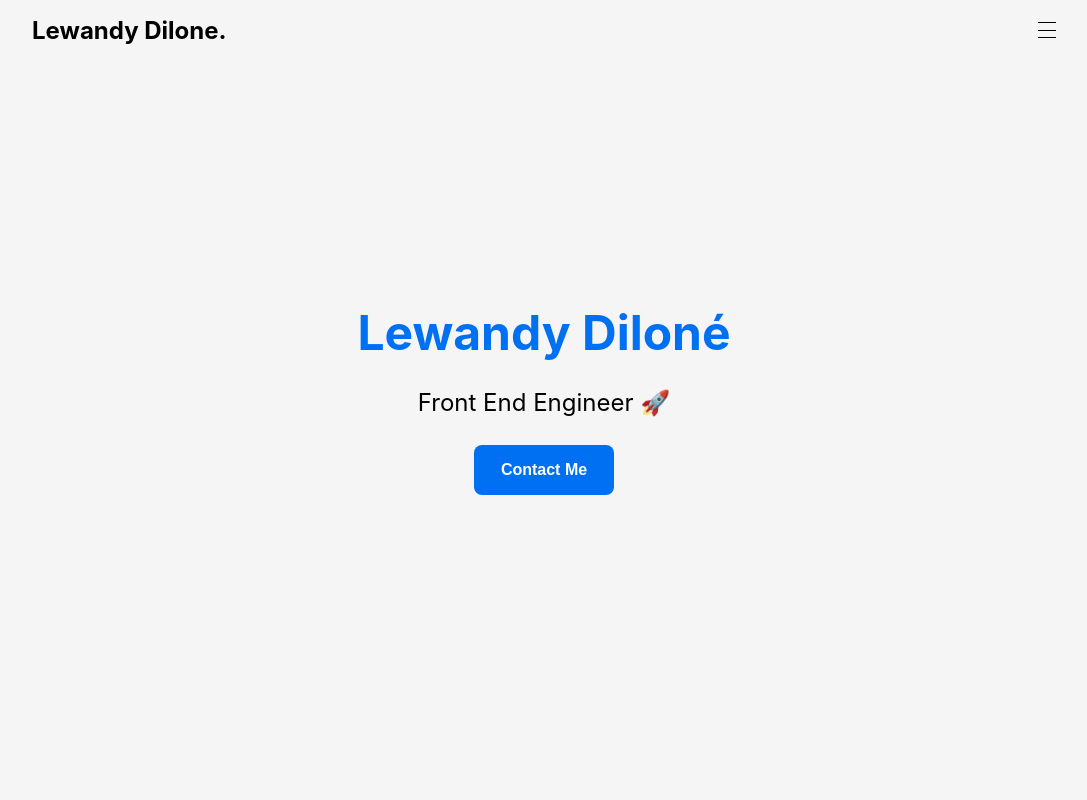
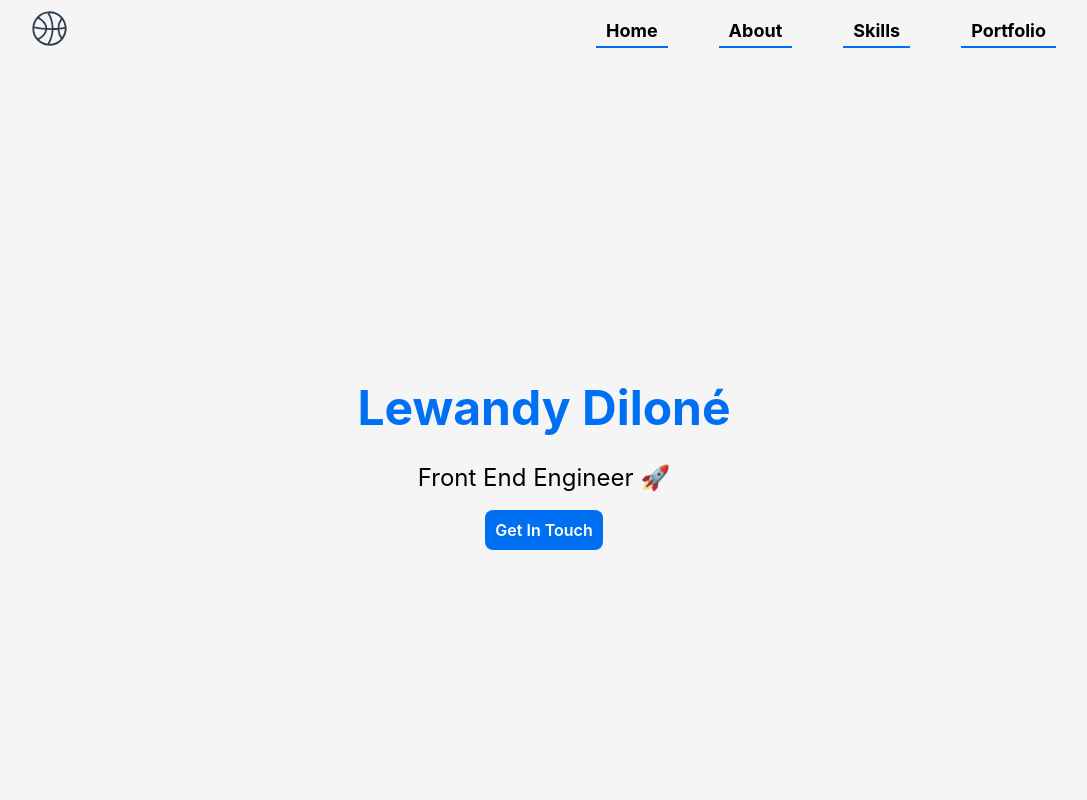
Before and after one commit to lewandy/lewandy.dev, a Next.js app: page / in a window 1280 px wide. Shown: the top 800 px of the page, without its empty margins (96-1183 px from the left). Built offline with nearby package versions, Linux system fonts and the light colour scheme.

Commit message:
- ref: Removed animation on scroll - ref: Home mage styles and call to action button - Make nav not fixed

```diff
--- a/components/Header.tsx
+++ b/components/Header.tsx
@@ -1,7 +1,4 @@
-import { useState } from "react";
-import useMediaQuery from "../hooks/useMediaQuery";
 import styles from "../styles/Header.module.css";
-import HamburgerMenu from "./HamburgerMenu";
 
 const linkStyles: React.CSSProperties = {
   fontWeight: "bold",
@@ -13,33 +10,15 @@ type ComponentProps = {
 };
 
 export default function Header(props: ComponentProps) {
-  const { isDesktopOrLaptop } = useMediaQuery();
-  const [isOpen, setIsOpen] = useState<Boolean>(false);
-
   return (
     <header
       className={`${styles.header} ${props.isScrolled ? styles.scrolled : ""}`}
     >
       <nav className={styles.navContainer}>
         <div className={styles.navTitle}>
-          <h1>Lewandy Dilone.</h1>
+          <img height="35" width="35" src="/ball.svg" />
         </div>
 
-        {!isDesktopOrLaptop ? (
-          <HamburgerMenu
-            isOpen={isOpen}
-            menuClicked={() => {
-              setIsOpen(!isOpen);
-            }}
-            width={18}
-            height={15}
-            strokeWidth={1}
-            rotate={0}
-            color="black"
-            borderRadius={0}
-            animationDuration={0.5}
-          />
-        ) : (
         <ul className={styles.links}>
           <li style={linkStyles}>
             <a href="#home">Home</a>
@@ -54,7 +33,6 @@ export default function Header(props: ComponentProps) {
             <a href="#portfolio">Portfolio</a>
           </li>
         </ul>
-        )}
       </nav>
     </header>
   );
--- a/components/Home.tsx
+++ b/components/Home.tsx
@@ -9,7 +9,9 @@ export default function Home() {
 
       <p className={styles.description}>Front End Engineer 🚀</p>
       <div>
-        <button className={styles.button}>Contact Me</button>
+        <a href="mailto: lewandydilone@gmail.com" className={styles.button}>
+          Get In Touch
+        </a>
       </div>
     </section>
   );
--- a/styles/Header.module.css
+++ b/styles/Header.module.css
@@ -1,5 +1,4 @@
 .header {
-  position: fixed;
   top: 0;
   width: 100%;
   height: 60px;
@@ -20,20 +19,6 @@
   color: black;
 }
 
-.scrolled {
-  animation-name: blur;
-  animation-duration: 1s;
-  animation-fill-mode: forwards;
-}
-
-.scrolled li {
-  border-radius: 8px;
-  color: whitesmoke;
-  animation-name: effect;
-  animation-duration: 800ms;
-  animation-fill-mode: forwards;
-}
-
 .links {
   width: 500px;
   display: flex;
@@ -49,33 +34,3 @@
   padding-bottom: 5px;
   font-size: large;
 }
-
-.links li:hover {
-  border-radius: 8px;
-  color: whitesmoke;
-  animation-name: effect;
-  animation-duration: 800ms;
-  animation-fill-mode: forwards;
-}
-
-@media screen and (min-width: 1440px) {
-  .header {
-    padding-left: 20%;
-    padding-right: 20%;
-  }
-}
-
-@keyframes effect {
-  from {
-    color: black;
-  }
-  to {
-    background-color: #0070f3;
-  }
-}
-
-@keyframes blur {
-  to {
-    backdrop-filter: blur(5px);
-  }
-}
--- a/styles/Home.module.css
+++ b/styles/Home.module.css
@@ -9,15 +9,15 @@
 
 .button {
   padding: 10px;
-  height: 50px;
-  width: 140px;
-  font-size: medium;
   border-radius: 8px;
   background-color: #0070f3;
   font-weight: 600;
-  border-width: 0px;
   cursor: pointer;
   color: white;
+}
+
+.button:hover {
+  box-shadow: 5px 5px gray;
 }
 
 .title a {
```
Also changed, not shown: public/ball.svg (added), 1 other file (tests, documents, lock files or other folders). Lines whose indentation alone changed are shown as unchanged.
